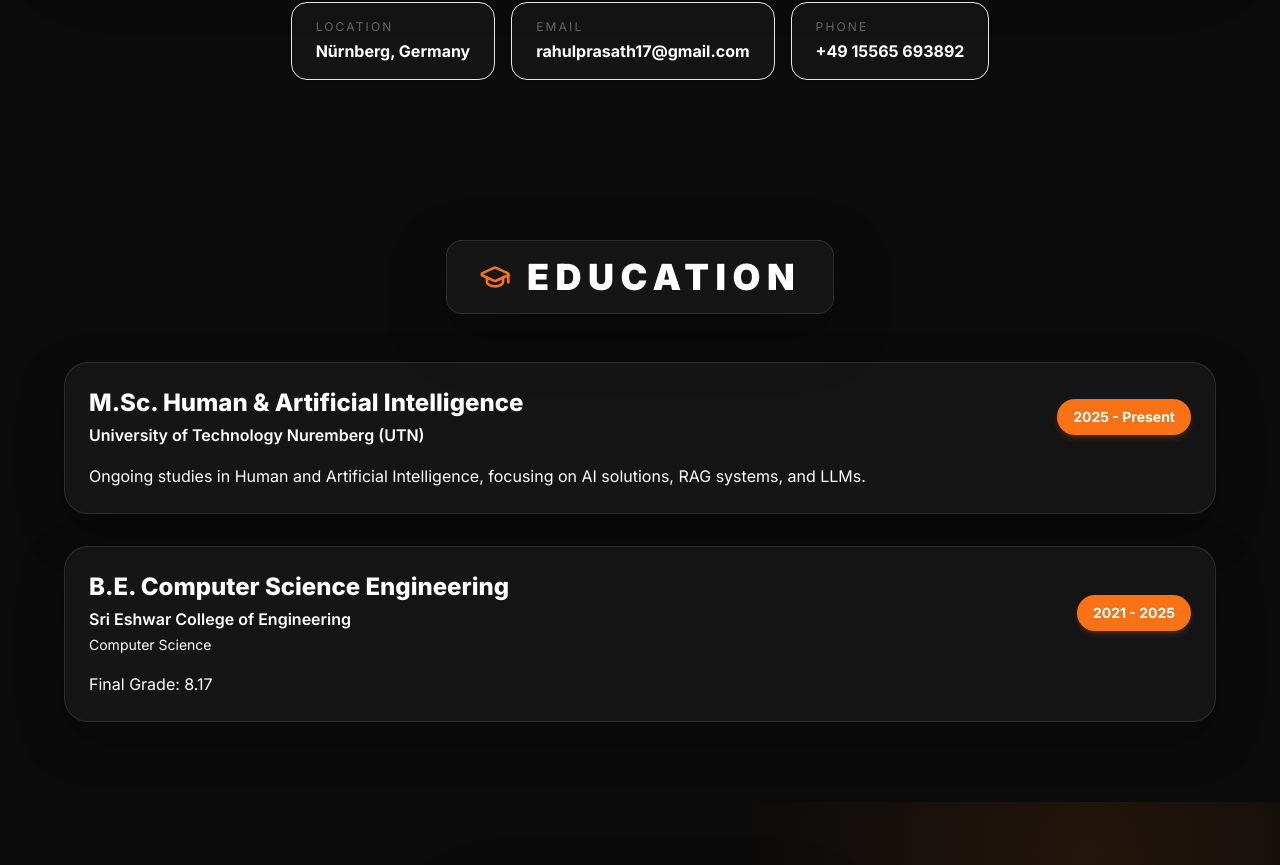
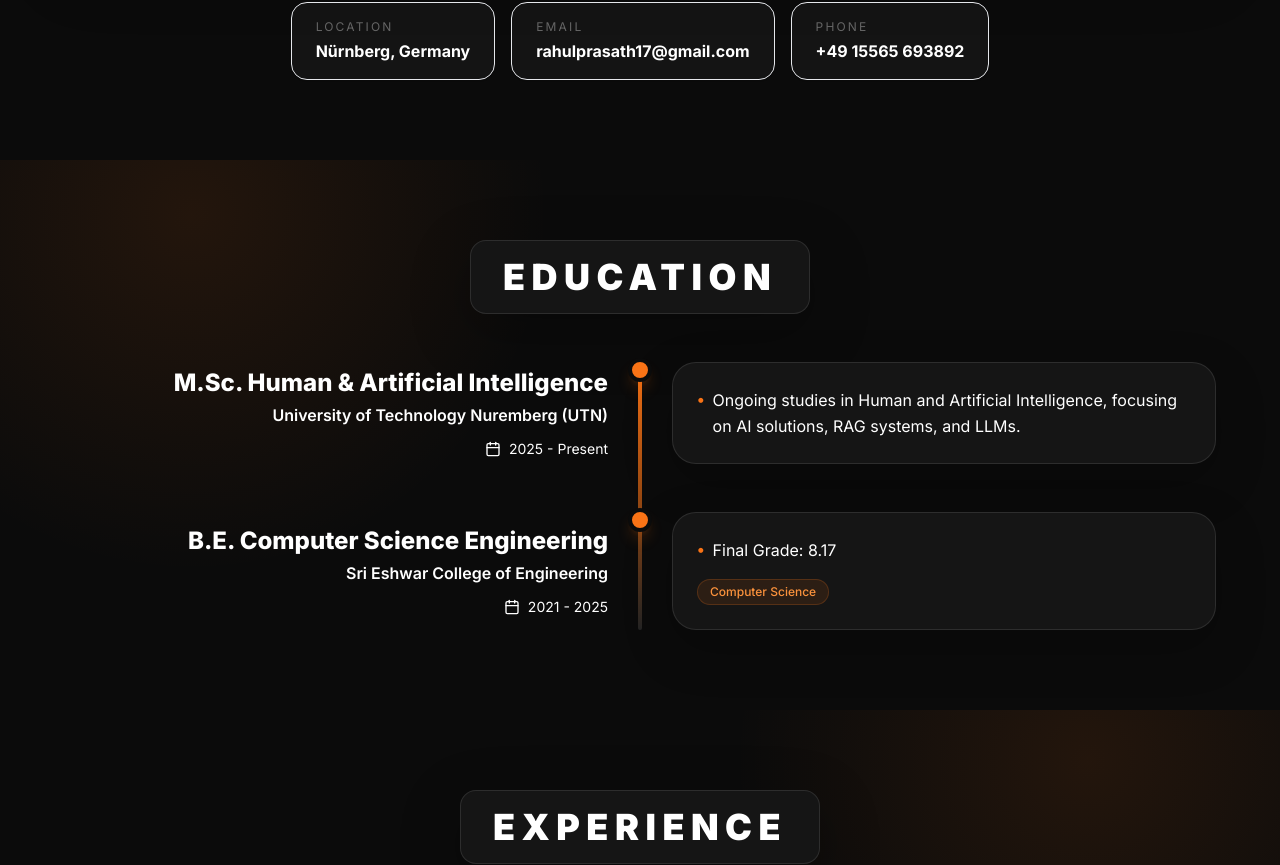
Before and after one commit to rahulprasath-s/portfolio, a Next.js app: page / in a window 1280 px wide. Shown: the part 1569-2434 px from the top of the page. Built offline with nearby package versions, Linux system fonts and the light colour scheme.

Commit message:
Updated the Education section

```diff
--- a/components/Education.tsx
+++ b/components/Education.tsx
@@ -1,7 +1,7 @@
 "use client";
 
 import { motion } from "framer-motion";
-import { GraduationCap } from "lucide-react";
+import { Calendar } from "lucide-react";
 import { education } from "@/lib/data";
 
 export default function Education() {
@@ -10,54 +10,74 @@ export default function Education() {
   }
 
   return (
-    <section id="education" className="bg-[#0b0b0b] px-4 py-20 text-white sm:px-6 lg:px-8">
+    <section id="education" className="relative overflow-hidden bg-[#0b0b0b] px-4 py-20 text-white sm:px-6 lg:px-8">
+      <div className="absolute inset-0 bg-[radial-gradient(circle_at_15%_10%,rgba(249,115,22,0.10),transparent_30%)]" />
       <div className="container mx-auto max-w-6xl">
         {/* Education Title */}
         <motion.div
-          className="flex justify-center mb-12"
+          className="relative z-10 flex justify-center mb-12"
           initial={{ opacity: 0, y: 20 }}
           whileInView={{ opacity: 1, y: 0 }}
           viewport={{ once: true }}
           transition={{ duration: 0.6 }}
         >
-          <div className="flex items-center gap-4 rounded-2xl border border-white/10 bg-[#151515] px-8 py-4 shadow-[0_18px_60px_rgba(0,0,0,0.28)]">
-            <GraduationCap className="w-8 h-8 text-orange-500" />
+          <div className="rounded-2xl border border-white/10 bg-[#151515] px-8 py-4 shadow-[0_18px_60px_rgba(0,0,0,0.28)]">
             <h2 className="text-3xl sm:text-4xl font-black uppercase tracking-[0.18em] text-white">
               Education
             </h2>
           </div>
         </motion.div>
 
-        <div className="space-y-8">
+        <div className="relative z-10">
+          {/* Timeline line */}
+          <div className="absolute left-4 md:left-1/2 top-0 bottom-0 w-1 bg-gradient-to-b from-orange-500 via-orange-500/60 to-white/10 transform md:-translate-x-1/2 rounded-full" />
+
+          <div className="space-y-12">
             {education.map((edu, index) => (
               <motion.div
-              key={index}
-              className="rounded-3xl border border-white/10 bg-[#151515] p-6 shadow-[0_18px_50px_rgba(0,0,0,0.24)] transition-all hover:border-orange-500/40 hover:shadow-[0_24px_70px_rgba(0,0,0,0.35)]"
+                key={`${edu.institution}-${edu.degree}`}
+                className="relative pl-12 md:pl-0"
                 initial={{ opacity: 0, x: -20 }}
                 whileInView={{ opacity: 1, x: 0 }}
                 viewport={{ once: true }}
                 transition={{ duration: 0.6, delay: index * 0.1 }}
-              whileHover={{ scale: 1.02, y: -5 }}
               >
-              <div className="flex flex-col md:flex-row md:items-center md:justify-between mb-4">
-                <div>
+                {/* Timeline dot */}
+                <div className="absolute left-2 md:left-1/2 w-6 h-6 bg-orange-500 rounded-full transform md:-translate-x-1/2 -translate-y-1 z-10 border-4 border-[#0b0b0b] shadow-lg shadow-orange-500/20" />
+
+                <div className="md:flex md:items-center">
+                  <div className="md:w-1/2 md:pr-8 md:text-right mb-4 md:mb-0">
                     <h3 className="text-2xl font-extrabold text-white">{edu.degree}</h3>
                     <p className="mt-1 font-semibold text-white/62">{edu.institution}</p>
-                  {edu.field && (
-                    <p className="mt-1 text-sm text-white/42">{edu.field}</p>
-                  )}
-                </div>
-                <div className="mt-2 md:mt-0">
-                  <span className="inline-block rounded-full bg-orange-500 px-4 py-2 text-sm font-bold text-white shadow-md shadow-orange-500/20">
+                    <div className="flex items-center gap-2 text-sm text-white/42 mt-3 md:justify-end">
+                      <Calendar className="w-4 h-4" />
+                      <span>
                         {edu.startDate} - {edu.endDate}
                       </span>
                     </div>
                   </div>
+
+                  <div className="md:w-1/2 md:pl-8">
+                    <div className="rounded-3xl border border-white/10 bg-[#151515] p-6 shadow-[0_18px_50px_rgba(0,0,0,0.24)] transition-all hover:border-orange-500/40 hover:shadow-[0_24px_70px_rgba(0,0,0,0.35)]">
                       {edu.description && (
-                <p className="mt-4 leading-relaxed text-white/52">{edu.description}</p>
+                        <div className="flex items-start text-white/58">
+                          <span className="text-orange-500 mr-2 font-bold">•</span>
+                          <p className="leading-relaxed">{edu.description}</p>
+                        </div>
                       )}
+                      {edu.field && (
+                        <div className="mt-4 flex flex-wrap gap-2">
+                          <span className="px-3 py-1 text-xs rounded-full border border-orange-500/20 bg-orange-500/10 font-medium text-orange-400">
+                            {edu.field}
+                          </span>
+                        </div>
+                      )}
+                    </div>
+                  </div>
+                </div>
               </motion.div>
             ))}
+          </div>
         </div>
       </div>
     </section>
```
Lines whose indentation alone changed are shown as unchanged.
